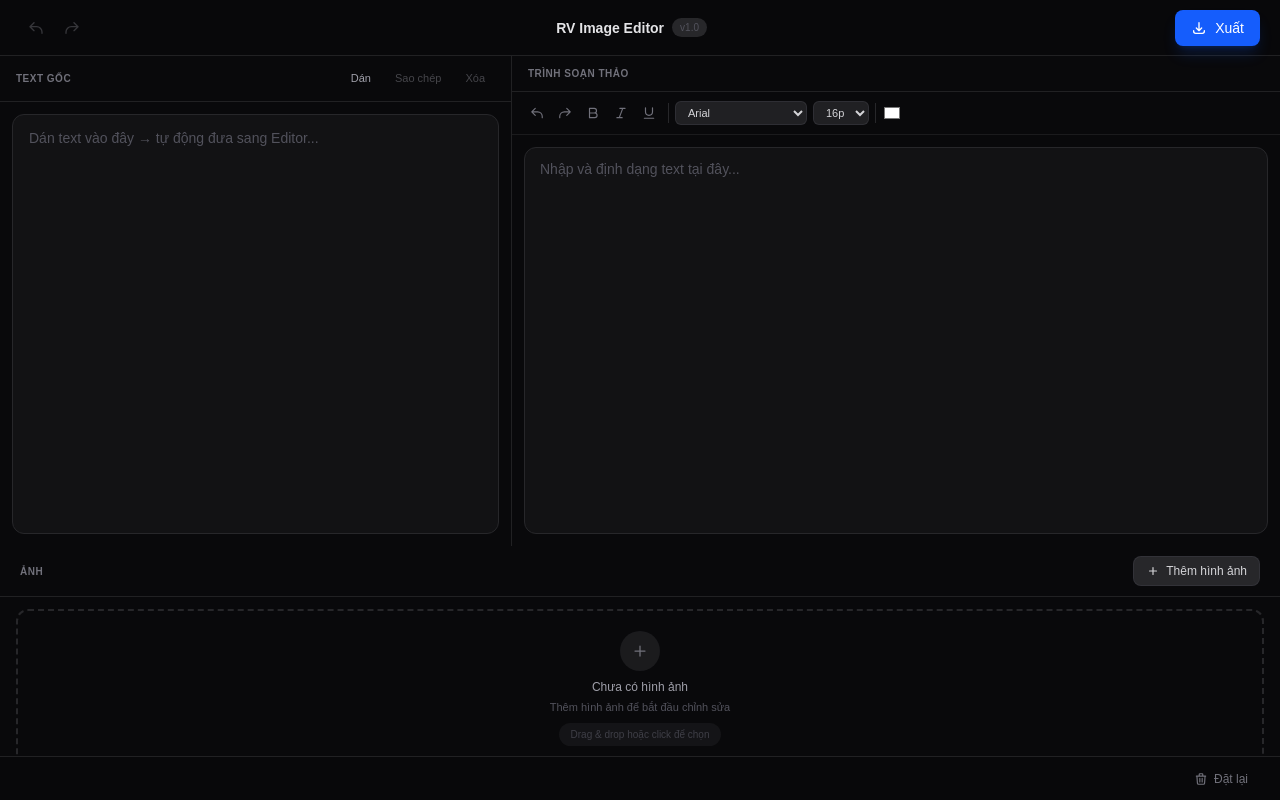
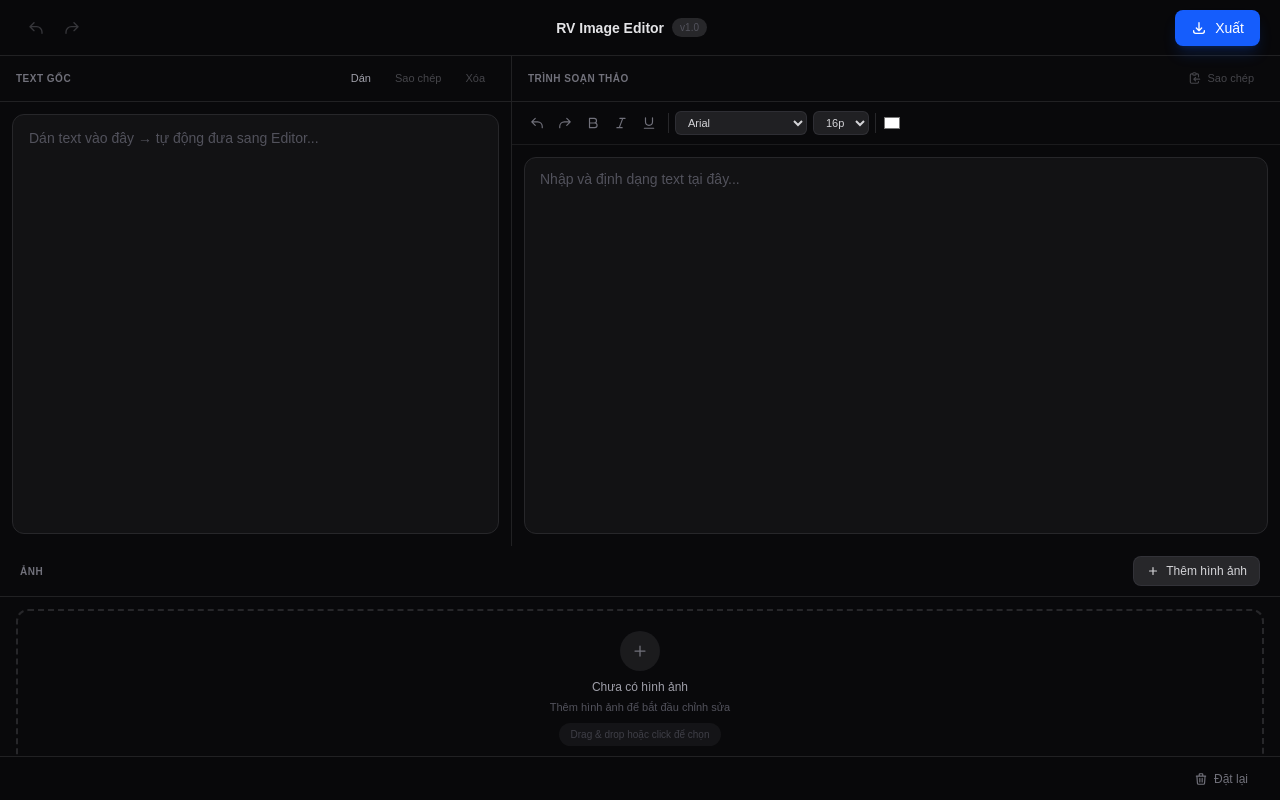
Before and after one commit to LeNguyenTatThang/text-image-editor, a Next.js app: page / in a window 1280 px wide. Built offline with nearby package versions, Linux system fonts and the light colour scheme.

Commit message:
fix: copy rich text with HTML formatting for Facebook
- Add ClipboardItem API with text/html + text/plain MIME types
- Add 'Sao chép' button to RichTextEditor header
- Fallback to execCommand copy if ClipboardItem not supported
- Ensures Bold/Italic/Underline/Font/Size/Color preserved on paste

```diff
--- a/src/components/editor/text/RichTextEditor.tsx
+++ b/src/components/editor/text/RichTextEditor.tsx
@@ -97,12 +97,50 @@ export default function RichTextEditor({ initialHtml }: RichTextEditorProps) {
     }
   }, [execCmd]);
 
+  const handleCopy = useCallback(async () => {
+    const editor = editorRef.current;
+    if (!editor) return;
+
+    const html = editor.innerHTML;
+    const text = editor.textContent || "";
+
+    try {
+      const htmlBlob = new Blob([html], { type: "text/html" });
+      const textBlob = new Blob([text], { type: "text/plain" });
+      const item = new ClipboardItem({
+        "text/html": htmlBlob,
+        "text/plain": textBlob,
+      });
+      await navigator.clipboard.write([item]);
+    } catch {
+      // Fallback: select all and execCommand copy
+      const range = document.createRange();
+      range.selectNodeContents(editor);
+      const sel = window.getSelection();
+      sel?.removeAllRanges();
+      sel?.addRange(range);
+      document.execCommand("copy");
+      sel?.removeAllRanges();
+    }
+  }, []);
+
   return (
     <div className="flex flex-col h-full">
       <div className="flex items-center justify-between px-4 py-2.5 border-b border-zinc-800/80">
         <span className="text-[10px] text-zinc-500 uppercase tracking-wider font-semibold">
           Trình soạn thảo
         </span>
+        <button
+          onClick={handleCopy}
+          disabled={isEmpty}
+          className="flex items-center gap-1.5 px-2.5 py-1 text-[11px] rounded-md text-zinc-400 hover:text-white hover:bg-zinc-800 transition-all duration-200 disabled:opacity-40 disabled:cursor-not-allowed"
+          title="Sao chép đã format"
+        >
+          <svg className="w-3.5 h-3.5" fill="none" stroke="currentColor" viewBox="0 0 24 24">
+            <path strokeLinecap="round" strokeLinejoin="round" strokeWidth={2} d="M8 5H6a2 2 0 00-2 2v12a2 2 0 002 2h10a2 2 0 002-2v-1M8 5a2 2 0 002 2h2a2 2 0 002-2M8 5a2 2 0 012-2h2a2 2 0 012 2m0 0h2a2 2 0 012 2v3m2 4H10m0 0l3-3m-3 3l3 3" />
+          </svg>
+          Sao chép
+        </button>
       </div>
 
       {/* Toolbar */}
```
